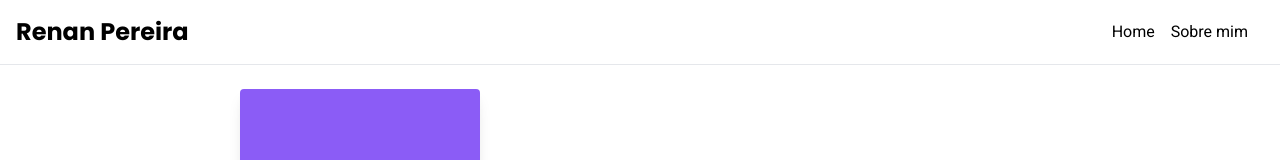
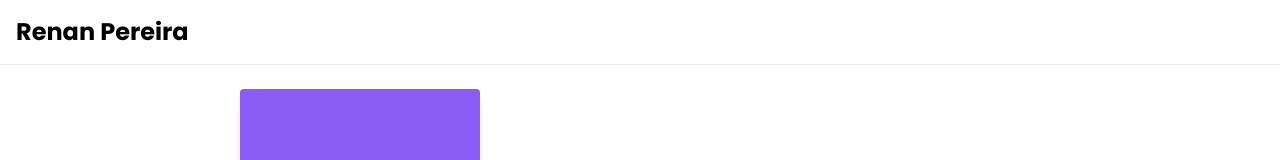
Before and after one commit to r3nanp/r3nanp-blog, a Next.js app: page / in a window 1280 px wide. Shown: the top 160 px of the page. Built offline with nearby package versions, Linux system fonts and the light colour scheme.

Commit message:
style(header): change style condition

```diff
--- a/src/components/Header.tsx
+++ b/src/components/Header.tsx
@@ -18,7 +18,7 @@ const Header: React.FC = () => {
 
       <div
         className={`${
-          open ? `block` : `hidden`
+          open ? `hidden` : `block`
         } w-full lg:w-auto`}
       >
         <nav className="w-full flex-grow sm:flex sm:items-center sm:w-auto">
```
